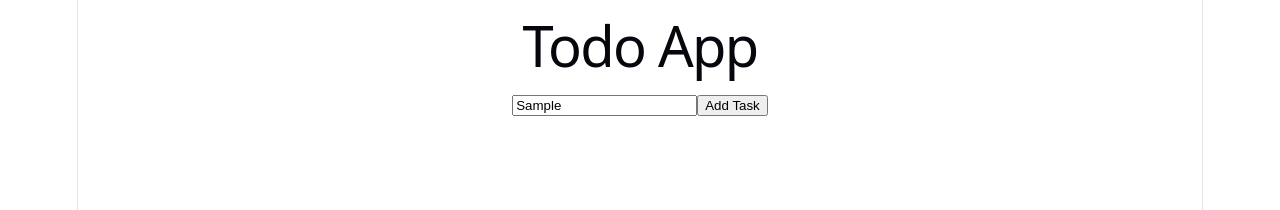
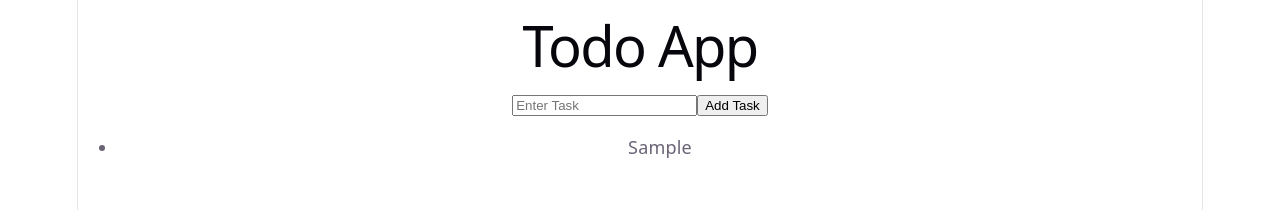
Before and after one commit to aryansingh2k3/Todo-App, a React (Vite) app: page / in a window 1280 px wide. Both pictures are taken after typing "Sample" into the empty fields and a click on the button "Add Task". Shown: the top 210 px of the page. Built offline with nearby package versions, Linux system fonts and the light colour scheme.

Commit message:
Create Todo App layout

```diff
--- a/src/App.jsx
+++ b/src/App.jsx
@@ -1,4 +1,19 @@
+import { useState } from "react";
+
 function App() {
+  const [task, setTask] = useState("");
+  const [tasks, setTasks] = useState([]);
+
+  const addTask = () => {
+    if (task === "") {
+      alert("Please Enter Task");
+      return;
+    }
+
+    setTasks([...tasks, task]);
+    setTask("");
+  };
+
   return (
     <>
       <div>
@@ -7,8 +22,17 @@ function App() {
         <input
           type="text"
           placeholder="Enter Task"
+          value={task}
+          onChange={(e) => setTask(e.target.value)}
         />
-    <button>Add Task</button>
+
+        <button onClick={addTask}>Add Task</button>
+
+        <ul>
+          {tasks.map((item, index) => (
+            <li key={index}>{item}</li>
+          ))}
+        </ul>
       </div>
     </>
   );
```
Lines whose indentation alone changed are shown as unchanged.
